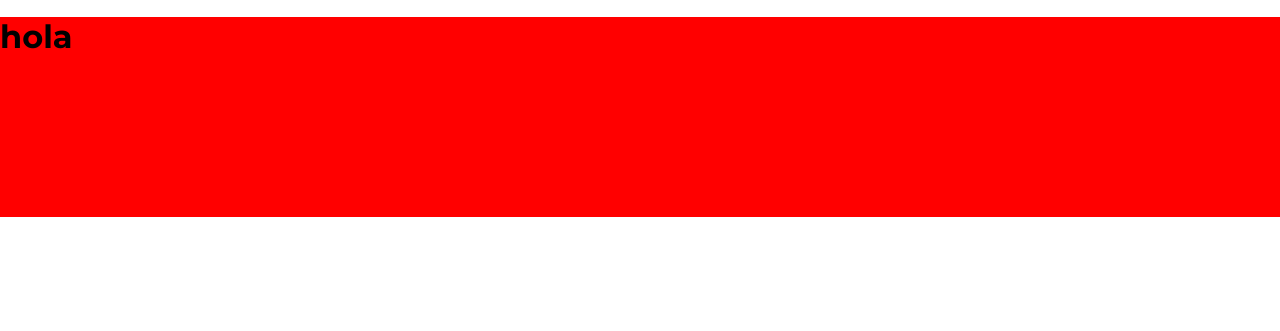
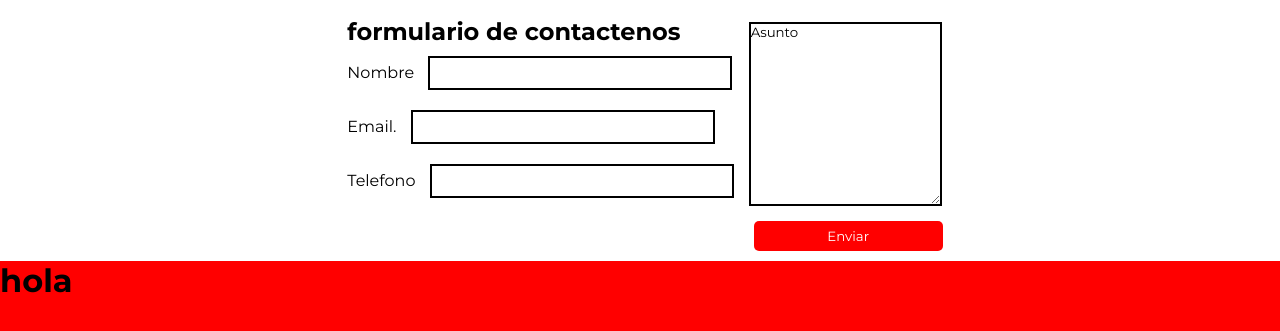
Before and after one commit to gelvezz23/parcial1151523, a plain HTML site: page index.html in a window 1280 px wide. Shown: the part 2415-2746 px from the top of the page. Before the commit the page ends 2632 px from the top, so only its background shows below. Drawn offline with Linux system fonts and the light colour scheme.

Commit message:
add contactenos

```diff
--- a/assets/css/style.css
+++ b/assets/css/style.css
@@ -91,3 +91,50 @@ footer {
 	width: 400px;
 	margin: 20px;
 }
+
+.contactenos {
+	display: flex;
+	flex-direction: row;
+	justify-content: center;
+}
+.contactenos div {
+	display: flex;
+	flex-direction: column;
+}
+
+.contactenos div div {
+	width: 350px;
+	display: flex;
+	flex-direction: column;
+	margin: 10px;
+}
+.contactenos div p {
+	text-align: left;
+	justify-content: center;
+	margin: 20px;
+}
+.contactenos div img {
+	width: 400px;
+	margin: 20px;
+}
+.contactenos input {
+	width: 300px;
+	border: 2px solid black;
+	margin: 10px;
+	height: 30px;
+}
+.contactenos textarea {
+	width: 100%;
+	border: 2px solid black;
+	margin: 5px;
+	height: 180px;
+}
+.contactenos button {
+	width: 100%;
+	background: red;
+	color: white;
+	border: 0px;
+	border-radius: 5px;
+	margin: 10px;
+	height: 30px;
+}
--- a/index.html
+++ b/index.html
@@ -210,8 +210,17 @@
 			</div>
 		</section>
 
-		<section id="contactenos">
-			<div></div>
+		<section class="contactenos" id="contactenos">
+			<div>
+				<h1>formulario de contactenos</h1>
+				<span>Nombre <input type="text" /></span>
+				<span>Email. <input type="email" /></span>
+				<span> Telefono <input type="text" /></span>
+			</div>
+			<div>
+				<textarea type="text">Asunto </textarea>
+				<button>Enviar</button>
+			</div>
 		</section>
 		<footer>
 			<h1>hola</h1>
```
